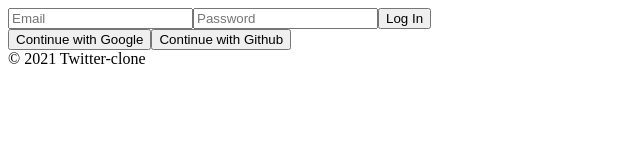
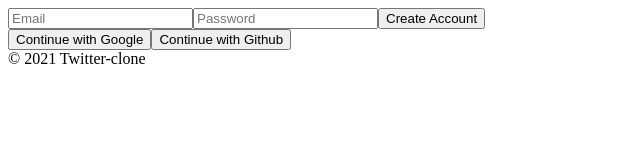
Before and after one commit to tjdgus3160/twitter-clone, a React (Create React App) app: page /#/ in a window 1280 px wide. Shown: the top 160 px of the page, without its empty margins (0-640 px from the left). Built offline with nearby package versions, Linux system fonts and the light colour scheme; no server answers.

Commit message:
Creating Account

```diff
--- a/src/routes/Auth.js
+++ b/src/routes/Auth.js
@@ -1,8 +1,10 @@
+import { authService } from 'fbase';
 import React, { useState } from 'react';
 
 const Auth = () => {
     const [email, setEmail] = useState("");
     const [password, setPassword] = useState("");
+    const [newAccount, setNewAccount] = useState(true);
     const onChange = (event) => {
         const {target: {name, value}} = event;
         if(name === "email"){
@@ -11,12 +13,26 @@
             setPassword(value);
         }
     }
-    const onSubmit = (event) => {
+    const onSubmit = async(event) => {
         event.preventDefault();
+        try{
+            let data;
+            if(newAccount){
+                // create account
+                data = await authService.createUserWithEmailAndPassword(email, password);
+            } else {
+                // log in
+                data = await authService.signInWithEmailAndPassword(email, password);
+            }
+            console.log(data);
+        } catch(e){
+            console.log(e);
+        }
+
     }
     return (
         <div>
-            <from onSubmit={onSubmit}>
+            <form onSubmit={onSubmit}>
                 <input
                     name="email"
                     type="email"
@@ -33,8 +49,8 @@
                     value={password}
                     onChange={onChange}
                 />
-                <input type="submit" value="Log In" />
-            </from>
+                <input type="submit" value={newAccount ? "Create Account" : "Log In"} />
+            </form>
             <div>
                 <button>Continue with Google</button>
                 <button>Continue with Github</button>
```
Also changed, not shown: 1 other file (tests, documents, lock files or other folders).
